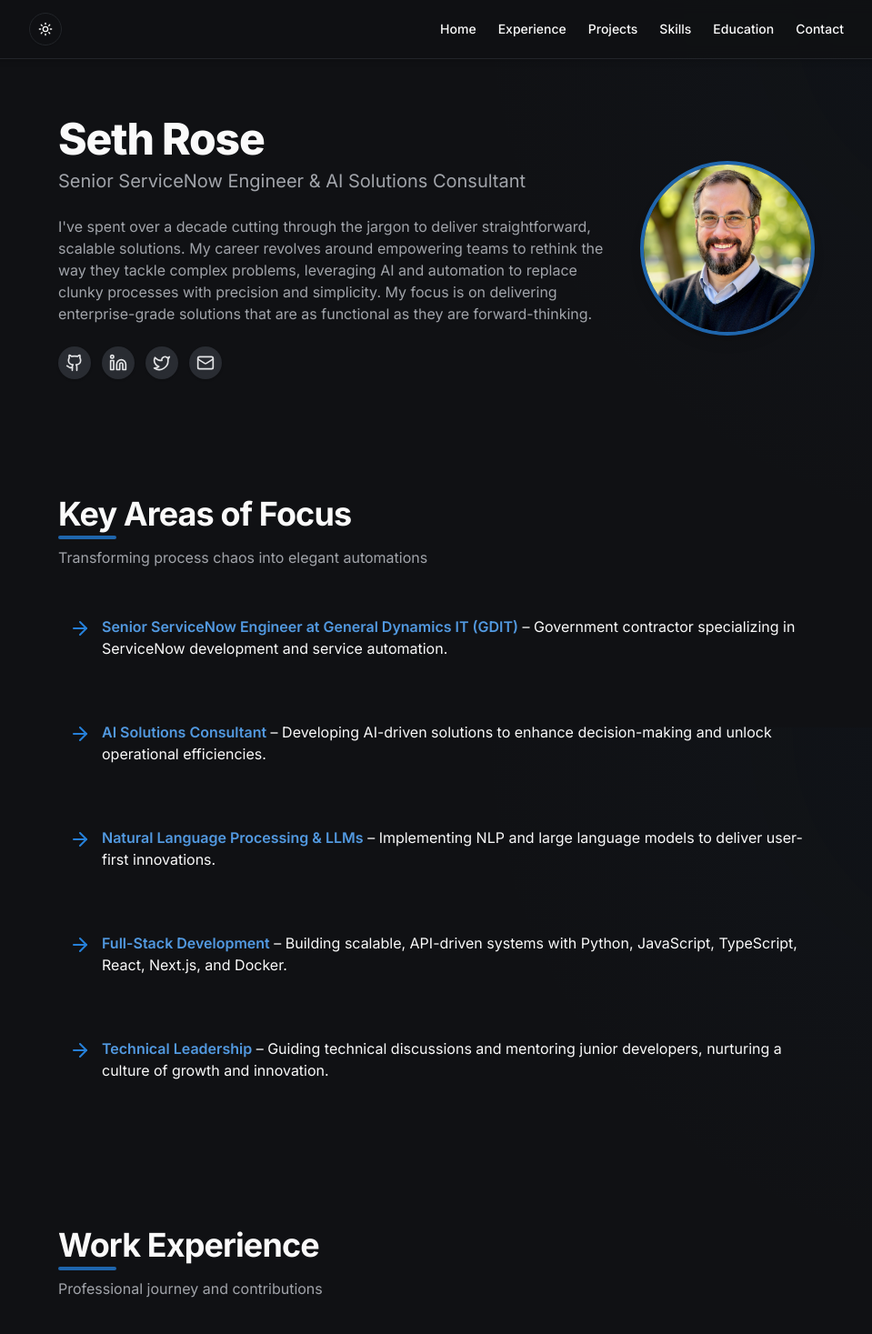
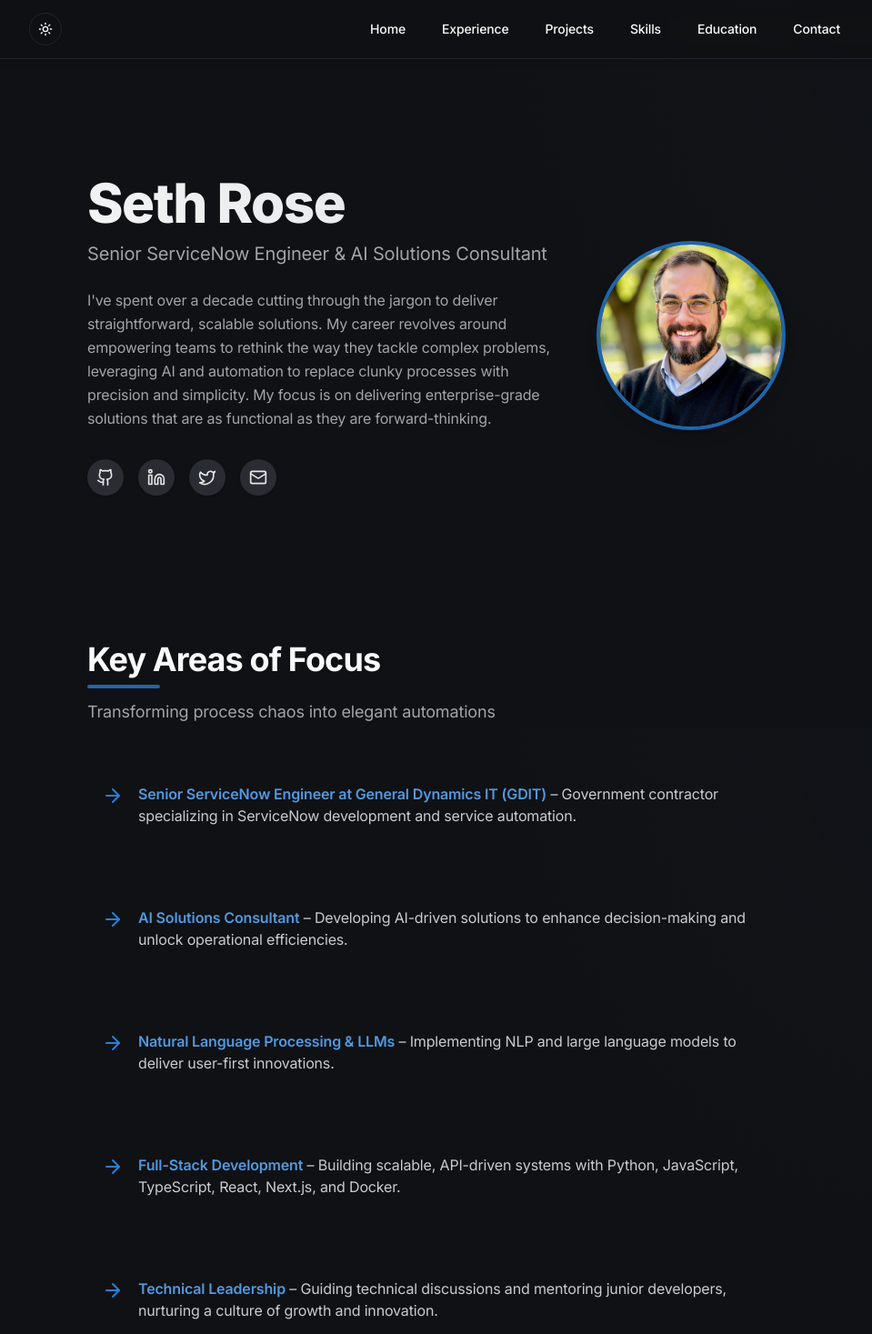
Before and after one commit to TheSethRose/SethRose.dev, a Next.js app: page / in a window 1280 px wide. Shown: the top 1467 px of the page at 91% size, without its empty margins (160-1119 px from the left). Built offline with nearby package versions, Linux system fonts and the light colour scheme.

Commit message:
Update to Spacing

```diff
--- a/app/globals.css
+++ b/app/globals.css
@@ -119,14 +119,26 @@
   * {
     @apply border-[hsl(var(--border))];
   }
+
+  html {
+    font-feature-settings: "cv02", "cv03", "cv04", "cv11";
+    text-rendering: optimizeLegibility;
+  }
+
   body {
-    @apply bg-[hsl(var(--background))] text-[hsl(var(--foreground))];
+    @apply bg-[hsl(var(--background))] text-[hsl(var(--foreground))] antialiased;
     background-image: radial-gradient(
       circle at top right,
       hsla(210, 70%, 30%, 0.05),
       transparent 40%
     );
     background-attachment: fixed;
+    letter-spacing: -0.01em;
+  }
+
+  h1, h2, h3, h4, h5, h6 {
+    @apply font-medium tracking-tight;
+    letter-spacing: -0.02em;
   }
 }
 
@@ -134,32 +146,32 @@
 @layer components {
   /* Button styles */
   .btn-primary {
-    @apply bg-[var(--color-accent-600)] text-white font-medium rounded-md transition-all duration-200 hover:bg-[var(--color-accent-700)] shadow-sm hover:shadow-md;
+    @apply bg-[var(--color-accent-600)] text-white font-medium rounded-md py-2.5 px-4 transition-all duration-200 hover:bg-[var(--color-accent-700)] shadow-sm hover:shadow-md;
   }
 
   .btn-secondary {
-    @apply bg-[var(--color-dark-800)] text-white font-medium rounded-md transition-all duration-200 hover:bg-[var(--color-dark-700)] shadow-sm hover:shadow-md;
+    @apply bg-[var(--color-dark-800)] text-white font-medium rounded-md py-2.5 px-4 transition-all duration-200 hover:bg-[var(--color-dark-700)] shadow-sm hover:shadow-md;
   }
 
   .btn-accent {
-    @apply bg-gradient-to-r from-[var(--color-accent-700)] to-[var(--color-accent-600)] text-white font-medium rounded-md transition-all duration-200 hover:from-[var(--color-accent-800)] hover:to-[var(--color-accent-700)] shadow-sm hover:shadow-md;
+    @apply bg-gradient-to-r from-[var(--color-accent-700)] to-[var(--color-accent-600)] text-white font-medium rounded-md py-2.5 px-4 transition-all duration-200 hover:from-[var(--color-accent-800)] hover:to-[var(--color-accent-700)] shadow-sm hover:shadow-md;
   }
 
   .btn-outline {
-    @apply bg-transparent border border-[var(--color-dark-700)] text-[var(--color-neutral-100)] font-medium rounded-md transition-all duration-200 hover:bg-[var(--color-dark-800)] hover:text-white hover:border-[var(--color-accent-600)];
+    @apply bg-transparent border border-[var(--color-dark-700)] text-[var(--color-neutral-100)] font-medium rounded-md py-2.5 px-4 transition-all duration-200 hover:bg-[var(--color-dark-800)] hover:text-white hover:border-[var(--color-accent-600)];
   }
 
   /* Card styles */
   .card-primary {
-    @apply rounded-lg bg-[var(--color-dark-950)] border border-[var(--color-dark-800)] p-5 shadow-md hover:shadow-lg transition-all duration-300;
+    @apply rounded-lg bg-[var(--color-dark-950)] border border-[var(--color-dark-800)] p-6 shadow-md hover:shadow-lg transition-all duration-300;
   }
 
   .card-secondary {
-    @apply rounded-lg bg-[var(--color-dark-900)] border border-[var(--color-dark-800)] p-5 shadow-md hover:shadow-lg transition-all duration-300;
+    @apply rounded-lg bg-[var(--color-dark-900)] border border-[var(--color-dark-800)] p-6 shadow-md hover:shadow-lg transition-all duration-300;
   }
 
   .card-accent {
-    @apply rounded-lg bg-gradient-to-br from-[var(--color-dark-950)] to-[var(--color-dark-900)] border border-[var(--color-accent-700)] p-5 shadow-md hover:shadow-lg transition-all duration-300;
+    @apply rounded-lg bg-gradient-to-br from-[var(--color-dark-950)] to-[var(--color-dark-900)] border border-[var(--color-accent-700)] p-6 shadow-md hover:shadow-lg transition-all duration-300;
   }
 
   /* Accent elements */
@@ -182,7 +194,7 @@
 
   /* Content components */
   .insight {
-    @apply flex items-start gap-3 mb-5 p-3 rounded-lg hover:bg-[var(--color-dark-900)]/50 transition-all duration-200;
+    @apply flex items-start gap-4 mb-6 p-4 rounded-lg hover:bg-[var(--color-dark-900)]/50 transition-all duration-200;
   }
 
   .insight span {
@@ -190,7 +202,7 @@
   }
 
   .tag {
-    @apply inline-block px-2.5 py-1 mr-2 mb-2 text-xs font-medium rounded-md bg-[var(--color-dark-800)] text-[var(--color-neutral-200)] hover:bg-[var(--color-accent-700)] hover:text-white transition-colors shadow-sm;
+    @apply inline-block px-3 py-1 mr-2 mb-2 text-xs font-medium rounded-md bg-[var(--color-dark-800)] text-[var(--color-neutral-200)] hover:bg-[var(--color-accent-700)] hover:text-white transition-colors shadow-sm;
   }
 
   .project-card {
@@ -202,20 +214,20 @@
   }
 
   .section-title {
-    @apply text-4xl font-bold tracking-tight mb-2 relative;
+    @apply text-4xl font-bold tracking-tight mb-3 relative;
   }
 
   .section-title::after {
     content: "";
-    @apply absolute bottom-[-0.5rem] left-0 w-16 h-1 bg-[var(--color-accent-700)] rounded-full;
+    @apply absolute bottom-[-0.75rem] left-0 w-20 h-1 bg-[var(--color-accent-700)] rounded-full;
   }
 
   .section-subtitle {
-    @apply text-[var(--color-neutral-400)] mb-10 mt-4;
+    @apply text-[var(--color-neutral-400)] mb-12 mt-6 text-lg;
   }
 
   .section {
-    @apply py-12 md:py-16;
+    @apply py-16 md:py-20;
   }
 
   .gradient-text {
@@ -248,12 +260,12 @@
 
   /* Header specific styling */
   .header-nav-link {
-    @apply text-sm font-medium transition-colors hover:text-[var(--color-accent-500)] relative;
+    @apply text-sm font-medium transition-colors hover:text-[var(--color-accent-500)] relative px-1 py-2;
   }
 
   .header-nav-link::after {
     content: "";
-    @apply absolute left-0 bottom-[-4px] w-0 h-[2px] bg-[var(--color-accent-700)] transition-all duration-300;
+    @apply absolute left-0 bottom-[-1px] w-0 h-[2px] bg-[var(--color-accent-700)] transition-all duration-300;
   }
 
   .header-nav-link:hover::after {
@@ -262,7 +274,7 @@
 
   /* Social media buttons with hover effects */
   .social-button {
-    @apply rounded-full p-2 transition-all duration-300 bg-[var(--color-dark-800)] hover:bg-[var(--color-accent-700)] text-[var(--color-neutral-200)] hover:text-white hover:scale-110 shadow-sm;
+    @apply rounded-full p-2.5 transition-all duration-300 bg-[var(--color-dark-800)] hover:bg-[var(--color-accent-700)] text-[var(--color-neutral-200)] hover:text-white hover:scale-110 shadow-sm;
   }
 }
 
@@ -279,4 +291,13 @@
     from { transform: scaleX(0); }
     to { transform: scaleX(1); }
   }
+
+  /* Spacing utilities */
+  .content-spacing {
+    @apply space-y-8;
+  }
+
+  .section-spacing {
+    @apply space-y-24;
+  }
 }
--- a/components/header.tsx
+++ b/components/header.tsx
@@ -17,7 +17,7 @@
             <ThemeToggle />
           </div>
 
-          <nav className="hidden md:flex items-center space-x-6">
+          <nav className="hidden md:flex items-center space-x-8">
             <Link href="#" className="header-nav-link">
               Home
             </Link>
@@ -41,7 +41,7 @@
           <div className="md:hidden flex items-center">
             <button
               type="button"
-              className="rounded-md p-2 text-white hover:bg-[var(--color-dark-800)] transition-colors"
+              className="rounded-md p-2.5 text-white hover:bg-[var(--color-dark-800)] transition-colors"
               onClick={() => setMobileMenuOpen(!mobileMenuOpen)}
             >
               <span className="sr-only">Open main menu</span>
@@ -59,45 +59,45 @@
       {mobileMenuOpen && (
         <div className="md:hidden border-t border-[var(--color-dark-800)] bg-[var(--color-dark-950)]/95 shadow-lg">
           <div className="mx-auto w-full max-w-5xl px-6 sm:px-8 md:px-12 lg:px-16">
-            <div className="space-y-1 py-4">
+            <div className="space-y-2 py-6">
               <Link
                 href="#"
-                className="block py-2 header-nav-link"
+                className="block py-2.5 px-3 rounded-md hover:bg-[var(--color-dark-800)]/50 header-nav-link"
                 onClick={() => setMobileMenuOpen(false)}
               >
                 Home
               </Link>
               <Link
                 href="#work-experience"
-                className="block py-2 header-nav-link"
+                className="block py-2.5 px-3 rounded-md hover:bg-[var(--color-dark-800)]/50 header-nav-link"
                 onClick={() => setMobileMenuOpen(false)}
               >
                 Experience
               </Link>
               <Link
                 href="#projects"
-                className="block py-2 header-nav-link"
+                className="block py-2.5 px-3 rounded-md hover:bg-[var(--color-dark-800)]/50 header-nav-link"
                 onClick={() => setMobileMenuOpen(false)}
               >
                 Projects
               </Link>
               <Link
                 href="#skills"
-                className="block py-2 header-nav-link"
+                className="block py-2.5 px-3 rounded-md hover:bg-[var(--color-dark-800)]/50 header-nav-link"
                 onClick={() => setMobileMenuOpen(false)}
               >
                 Skills
               </Link>
               <Link
                 href="#education"
-                className="block py-2 header-nav-link"
+                className="block py-2.5 px-3 rounded-md hover:bg-[var(--color-dark-800)]/50 header-nav-link"
                 onClick={() => setMobileMenuOpen(false)}
               >
                 Education
               </Link>
               <Link
                 href="#contact"
-                className="block py-2 header-nav-link"
+                className="block py-2.5 px-3 rounded-md hover:bg-[var(--color-dark-800)]/50 header-nav-link"
                 onClick={() => setMobileMenuOpen(false)}
               >
                 Contact
--- a/components/hero-section.tsx
+++ b/components/hero-section.tsx
@@ -5,19 +5,19 @@
 
 export function HeroSection() {
   return (
-    <section id="about" className="section">
-      <div className="container">
-        <div className="flex flex-col-reverse md:flex-row md:items-center md:justify-between gap-8">
+    <section id="about" className="section pt-24 md:pt-32">
+      <div className="mx-auto w-full max-w-5xl px-6 sm:px-8 md:px-12 lg:px-16">
+        <div className="flex flex-col-reverse md:flex-row md:items-center md:justify-between gap-10">
           <div className="md:max-w-2xl">
-            <h1 className="text-4xl font-extrabold tracking-tight lg:text-5xl">Seth Rose</h1>
-            <p className="text-xl text-[var(--color-neutral-400)] mt-2">Senior ServiceNow Engineer & AI Solutions Consultant</p>
-            <p className="mt-6 text-[var(--color-neutral-400)]">
+            <h1 className="text-5xl font-extrabold tracking-tight lg:text-6xl gradient-text">Seth Rose</h1>
+            <p className="text-xl text-[var(--color-neutral-400)] mt-3">Senior ServiceNow Engineer & AI Solutions Consultant</p>
+            <p className="mt-6 text-[var(--color-neutral-400)] leading-relaxed">
               I've spent over a decade cutting through the jargon to deliver straightforward, scalable solutions. My
               career revolves around empowering teams to rethink the way they tackle complex problems, leveraging AI and
               automation to replace clunky processes with precision and simplicity. My focus is on delivering
               enterprise-grade solutions that are as functional as they are forward-thinking.
             </p>
-            <div className="mt-6 flex flex-wrap gap-3">
+            <div className="mt-8 flex flex-wrap gap-4">
               <Link
                 href="https://github.com/sponsors/TheSethRose"
                 target="_blank"
@@ -55,7 +55,7 @@
             </div>
           </div>
           <div className="flex justify-center md:justify-end">
-            <div className="relative h-32 w-32 md:h-48 md:w-48 overflow-hidden rounded-full border-4 border-[var(--color-accent-700)] shadow-lg transition-all duration-300 hover:border-[var(--color-accent-600)] hover:shadow-xl">
+            <div className="relative h-36 w-36 md:h-52 md:w-52 overflow-hidden rounded-full border-4 border-[var(--color-accent-700)] shadow-lg transition-all duration-300 hover:border-[var(--color-accent-600)] hover:shadow-xl">
               <Image
                 src="/headshot.png?height=200&width=200"
                 alt="Seth Rose"
--- a/components/quick-insights.tsx
+++ b/components/quick-insights.tsx
@@ -3,14 +3,14 @@
 export function QuickInsights() {
   return (
     <section className="section">
-      <div className="container">
+      <div className="mx-auto w-full max-w-5xl px-6 sm:px-8 md:px-12 lg:px-16">
         <h2 className="section-title">Key Areas of Focus</h2>
         <p className="section-subtitle">Transforming process chaos into elegant automations</p>
 
-        <div className="mt-8 grid gap-6">
+        <div className="mt-10 grid gap-6 content-spacing">
           <div className="insight">
             <ArrowRight className="h-6 w-6 shrink-0 mt-0.5 text-[var(--color-accent-600)]" />
-            <p>
+            <p className="text-[var(--color-neutral-300)]">
               <span>Senior ServiceNow Engineer at General Dynamics IT (GDIT)</span> – Government contractor specializing
               in ServiceNow development and service automation.
             </p>
@@ -18,7 +18,7 @@
 
           <div className="insight">
             <ArrowRight className="h-6 w-6 shrink-0 mt-0.5 text-[var(--color-accent-600)]" />
-            <p>
+            <p className="text-[var(--color-neutral-300)]">
               <span>AI Solutions Consultant</span> – Developing AI-driven solutions to enhance decision-making and
               unlock operational efficiencies.
             </p>
@@ -26,7 +26,7 @@
 
           <div className="insight">
             <ArrowRight className="h-6 w-6 shrink-0 mt-0.5 text-[var(--color-accent-600)]" />
-            <p>
+            <p className="text-[var(--color-neutral-300)]">
               <span>Natural Language Processing & LLMs</span> – Implementing NLP and large language models to deliver
               user-first innovations.
             </p>
@@ -34,7 +34,7 @@
 
           <div className="insight">
             <ArrowRight className="h-6 w-6 shrink-0 mt-0.5 text-[var(--color-accent-600)]" />
-            <p>
+            <p className="text-[var(--color-neutral-300)]">
               <span>Full-Stack Development</span> – Building scalable, API-driven systems with Python, JavaScript,
               TypeScript, React, Next.js, and Docker.
             </p>
@@ -42,7 +42,7 @@
 
           <div className="insight">
             <ArrowRight className="h-6 w-6 shrink-0 mt-0.5 text-[var(--color-accent-600)]" />
-            <p>
+            <p className="text-[var(--color-neutral-300)]">
               <span>Technical Leadership</span> – Guiding technical discussions and mentoring junior developers,
               nurturing a culture of growth and innovation.
             </p>
```
